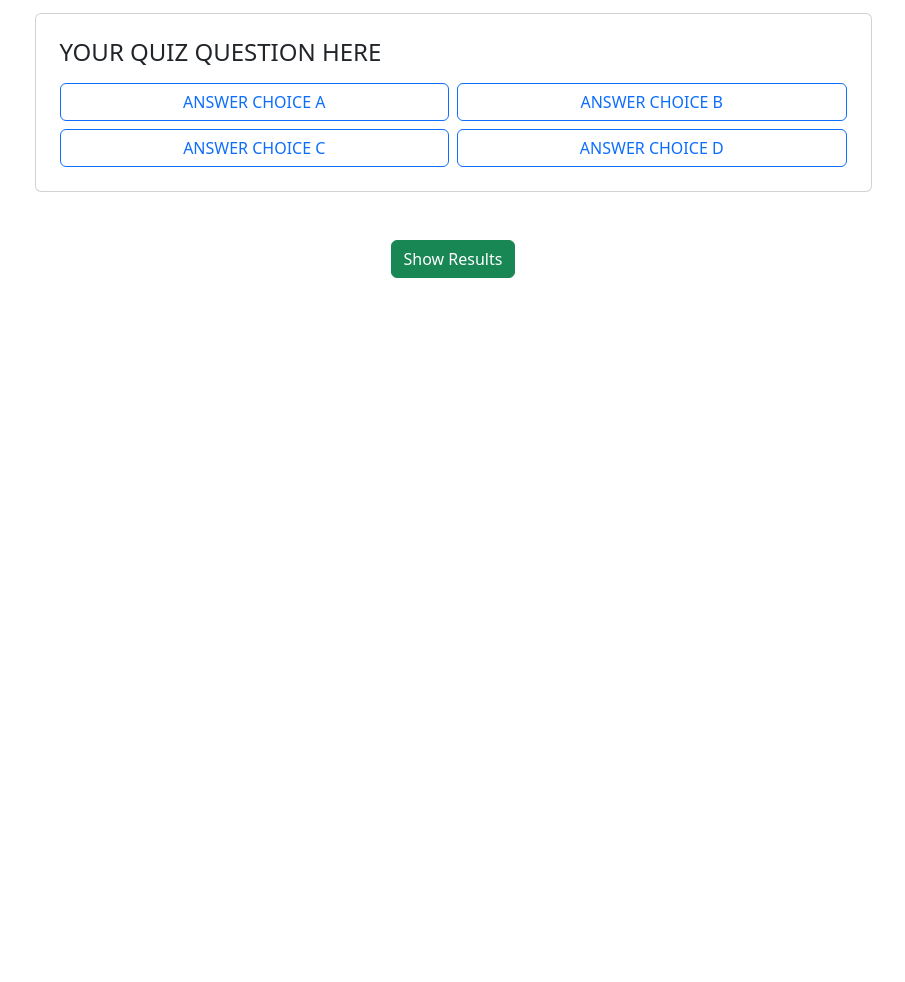
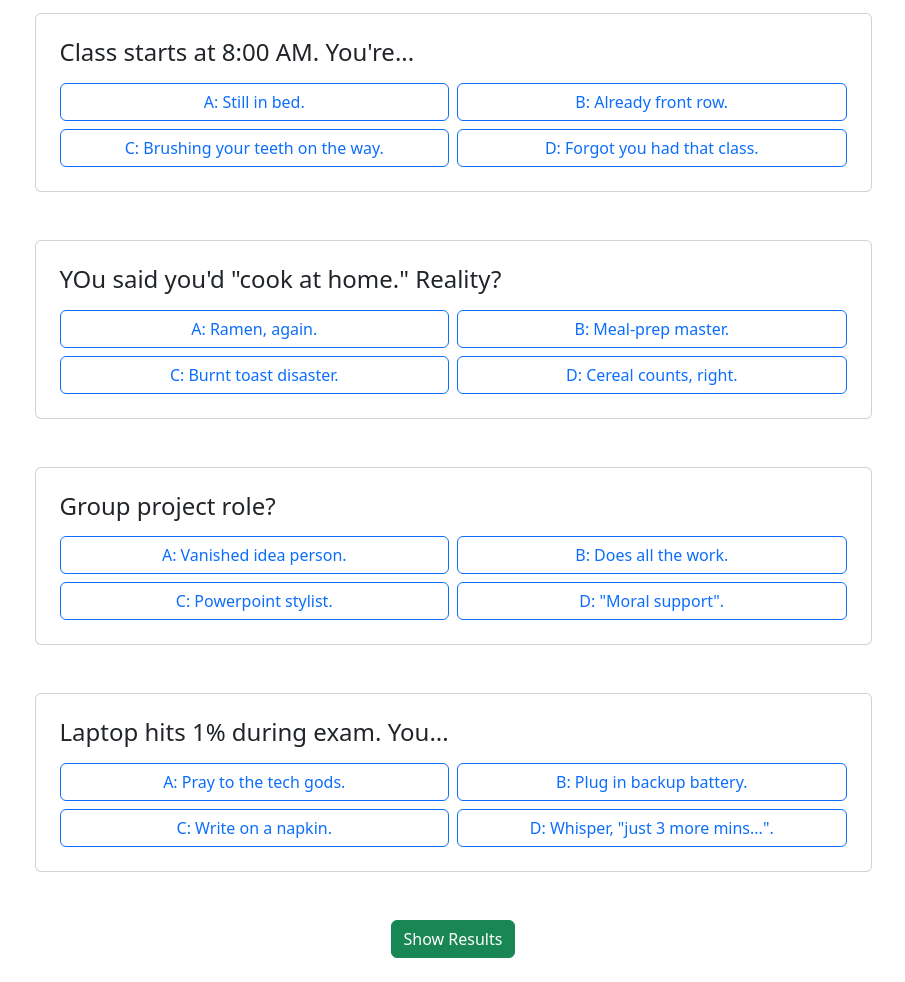
Before and after one commit to 0allinone0/Computer-Assignment8, a plain HTML site: page index.html in a window 1280 px wide. Shown: the part 91-1073 px from the top of the page, without its empty margins (187-1092 px from the left). Before the commit the page ends 800 px from the top, so only its background shows below. Drawn offline with nearby package versions, Linux system fonts and the light colour scheme.

Commit message:
Made 4 questions

```diff
--- a/index.html
+++ b/index.html
@@ -9,30 +9,88 @@
     <link rel="stylesheet" href ="./css/style.css">
 </head>
 <body>
-    <h1 class="text-center mt-4">YOUR QUIZ TITLE HERE</h1>
+    <h1 class="text-center mt-4">What Kind of College Student Are You Really?</h1>
 
     <!-- Start quiz element -->
     <div class="container d-flex justify-content-center" id="question-1">
       <div class="card my-4 p-4 question-block" style="width: 75%;">
-        <h4 class="mb-3">YOUR QUIZ QUESTION HERE</h4>
+        <h4 class="mb-3">Class starts at 8:00 AM. You're...</h4>
         <div class="row g-2">
           <div class="col-6">
-            <button class="btn btn-outline-primary w-100 answer-btn" data-answer="A">ANSWER CHOICE A</button>
+            <button class="btn btn-outline-primary w-100 answer-btn" data-answer="A">A: Still in bed.</button>
           </div>
           <div class="col-6">
-            <button class="btn btn-outline-primary w-100 answer-btn" data-answer="B">ANSWER CHOICE B</button>
+            <button class="btn btn-outline-primary w-100 answer-btn" data-answer="B">B: Already front row.</button>
           </div>
           <div class="col-6">
-            <button class="btn btn-outline-primary w-100 answer-btn" data-answer="C">ANSWER CHOICE C</button>
+            <button class="btn btn-outline-primary w-100 answer-btn" data-answer="C">C: Brushing your teeth on the way.</button>
           </div>
           <div class="col-6">
-            <button class="btn btn-outline-primary w-100 answer-btn" data-answer="D">ANSWER CHOICE D</button>
+            <button class="btn btn-outline-primary w-100 answer-btn" data-answer="D">D: Forgot you had that class.</button>
           </div>
         </div>
       </div>
     </div>
 
+    <div class="container d-flex justify-content-center" id="question-2">
+      <div class="card my-4 p-4 question-block" style="width: 75%;">
+        <h4 class="mb-3">YOu said you'd "cook at home." Reality?</h4>
+        <div class="row g-2">
+          <div class="col-6">
+            <button class="btn btn-outline-primary w-100 answer-btn" data-answer="A">A: Ramen, again.</button>
+          </div>
+          <div class="col-6">
+            <button class="btn btn-outline-primary w-100 answer-btn" data-answer="B">B: Meal-prep master.</button>
+          </div>
+          <div class="col-6">
+            <button class="btn btn-outline-primary w-100 answer-btn" data-answer="C">C: Burnt toast disaster.</button>
+          </div>
+          <div class="col-6">
+            <button class="btn btn-outline-primary w-100 answer-btn" data-answer="D">D: Cereal counts, right.</button>
+          </div>
+        </div>
+      </div>
+    </div>
 
+    <div class="container d-flex justify-content-center" id="question-3">
+      <div class="card my-4 p-4 question-block" style="width: 75%;">
+        <h4 class="mb-3">Group project role?</h4>
+        <div class="row g-2">
+          <div class="col-6">
+            <button class="btn btn-outline-primary w-100 answer-btn" data-answer="A">A: Vanished idea person.</button>
+          </div>
+          <div class="col-6">
+            <button class="btn btn-outline-primary w-100 answer-btn" data-answer="B">B: Does all the work.</button>
+          </div>
+          <div class="col-6">
+            <button class="btn btn-outline-primary w-100 answer-btn" data-answer="C">C: Powerpoint stylist.</button>
+          </div>
+          <div class="col-6">
+            <button class="btn btn-outline-primary w-100 answer-btn" data-answer="D">D: "Moral support".</button>
+          </div>
+        </div>
+      </div>
+    </div>
+
+    <div class="container d-flex justify-content-center" id="question-4">
+      <div class="card my-4 p-4 question-block" style="width: 75%;">
+        <h4 class="mb-3">Laptop hits 1% during exam. You...</h4>
+        <div class="row g-2">
+          <div class="col-6">
+            <button class="btn btn-outline-primary w-100 answer-btn" data-answer="A">A: Pray to the tech gods.</button>
+          </div>
+          <div class="col-6">
+            <button class="btn btn-outline-primary w-100 answer-btn" data-answer="B">B: Plug in backup battery.</button>
+          </div>
+          <div class="col-6">
+            <button class="btn btn-outline-primary w-100 answer-btn" data-answer="C">C: Write on a napkin.</button>
+          </div>
+          <div class="col-6">
+            <button class="btn btn-outline-primary w-100 answer-btn" data-answer="D">D: Whisper, "just 3 more mins...".</button>
+          </div>
+        </div>
+      </div>
+    </div>
 
     <!-- End quiz element -->
 
```
